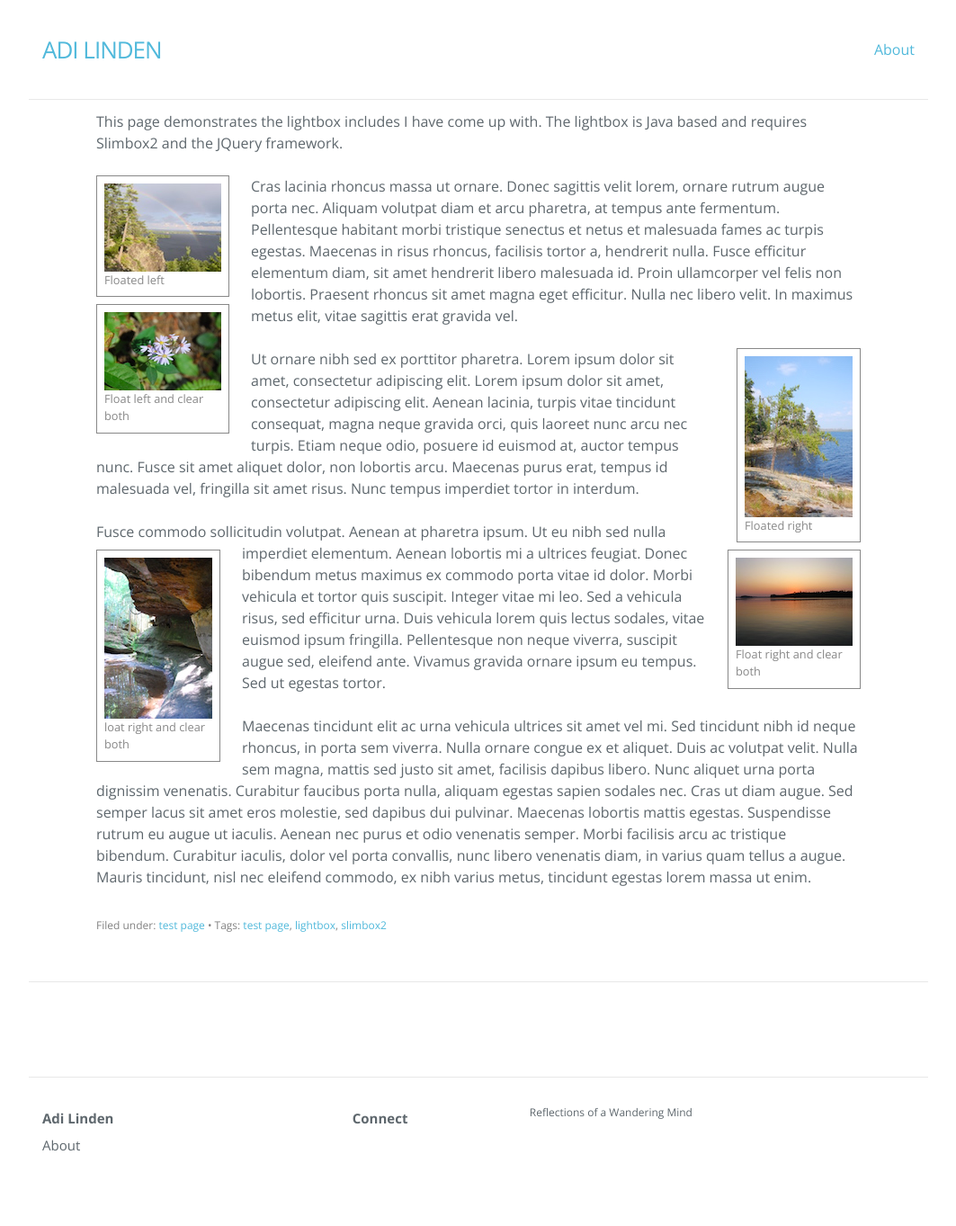
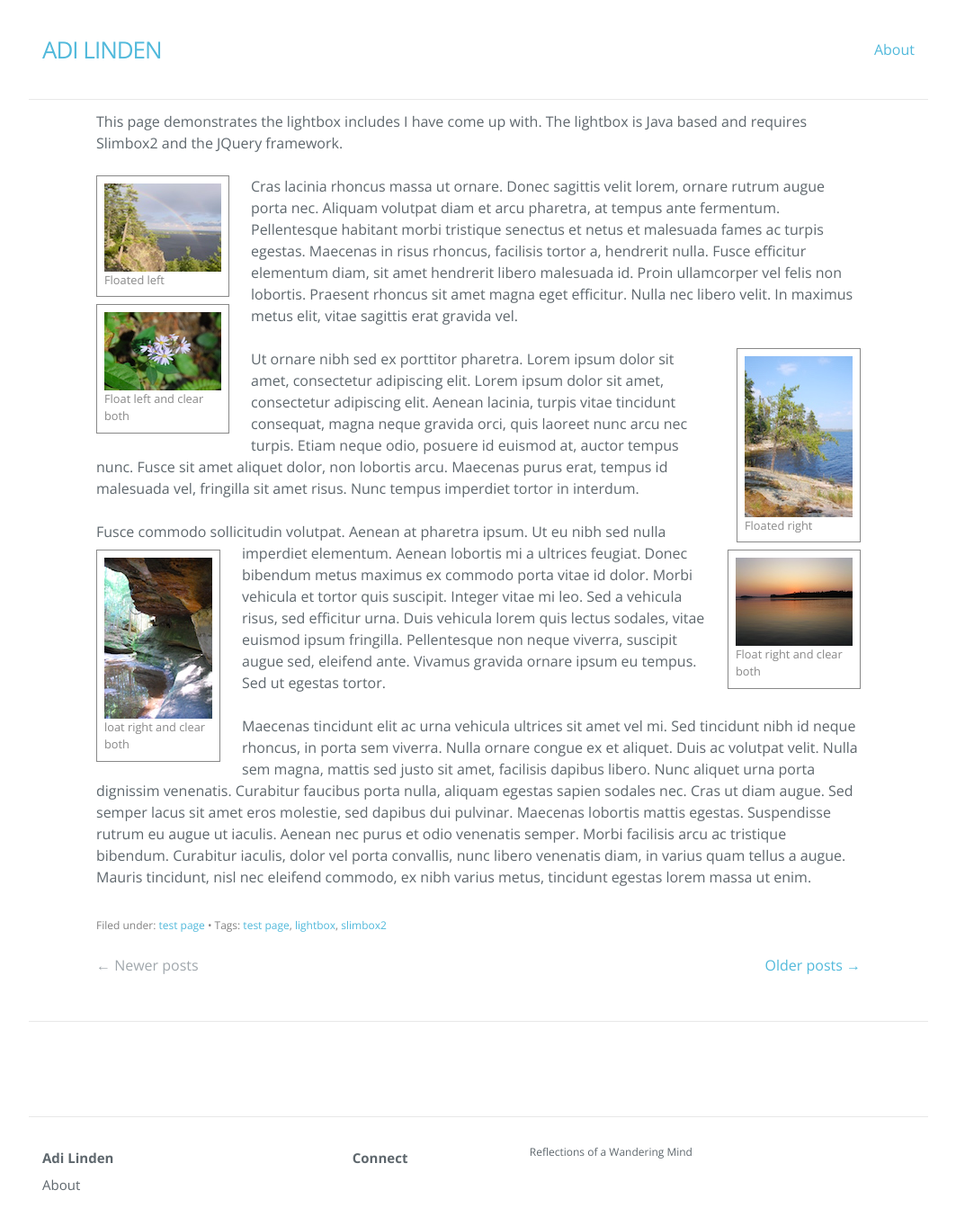
Before and after one commit to adilinden/my-journal, a Jekyll site: the page built from _posts/2016-03-14-lightbox-test-page.md, in a window 1280 px wide and 1400 px high, scrolled down 207 px. Shown: the top 1363 px of the window at 90% size, without its empty margins (108-1171 px from the left). Built offline with Jekyll 4.4.1, drawn with Linux system fonts in a browser that asks for light colours; comment, search, counter and statistics services are not loaded.

Commit message:
Added pagination to posts. Fixed previous and next order on index.

```diff
--- a/_layouts/post.html
+++ b/_layouts/post.html
@@ -15,3 +15,17 @@ layout: default
   <div class="post-meta">{% if page.categories %}Filed under: <a href="{{ "/categories/" | prepend: site.baseurl }}#category-{{ post.categories.first | replace: ' ', '_' }}">{{ page.categories.first }}</a>{% for category in page.categories offset:1 %}, <a href="{{ "/categories/" | prepend: site.baseurl }}#category-{{ category | replace: ' ', '_' }}">{{ category }}</a>{% endfor %}{% endif %}{% if page.tags %} &#8226; Tags: <a href="{{ "/tags/" | prepend: site.baseurl }}#tag-{{ post.tags.first | replace: ' ', '_' }}">{{ page.tags.first }}</a>{% for tag in page.tags offset:1 %}, <a href="{{ "/tags/" | prepend: site.baseurl }}#tag-{{ tag | replace: ' ', '_' }}">{{ tag }}</a>{% endfor %}{% endif %}</div>
 
 </article>
+
+<div class="paginator">
+  {% if page.next.url %}
+    <a class="prev_page" href="{{ page.next.url }}" title="{{ page.next.title }}">← Newer posts</a>
+  {% else %}
+  	<span class="prev_page inactive">← Newer posts</span>
+  {% endif %}
+  {% if page.previous.url %}
+    <a class="next_page" href="{{ page.previous.url }}" title="{{ page.previous.title }}">Older posts →</a>
+  {% else %}
+  	<span class="next_page inactive">Older posts →</span>
+  {% endif %}
+  <div style="clear:both"></div>
+</div>
--- a/_sass/_base.scss
+++ b/_sass/_base.scss
@@ -457,10 +457,13 @@ blockquote {
   margin-top: 20px;
   > {
     .next_page {
+      float: right;
+    }
+    .prev_page {
       float: left;
     }
-    .prev_page {
-      float: right;
+    .inactive {
+      color: #a0a7ac;
     }
   }
 }
```
Also changed, not shown: index.html (+12 -8 lines).
